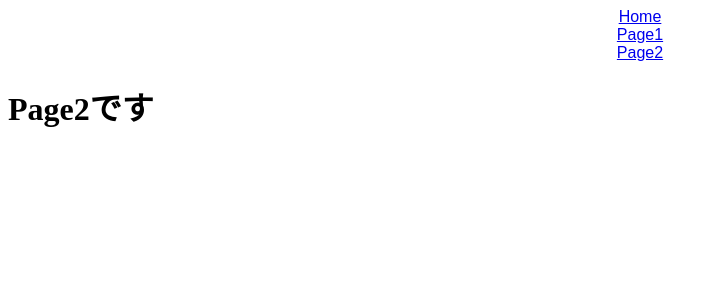
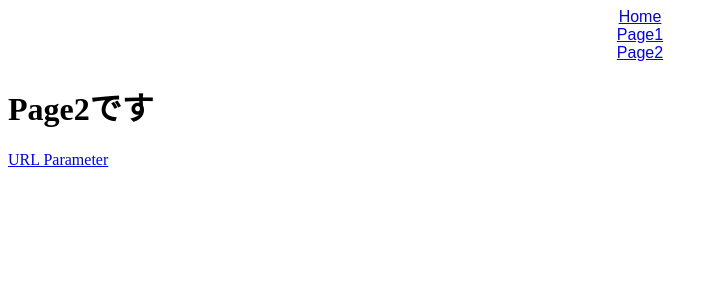
Before and after one commit to kazu-0226/react_router, a React (Create React App) app: page /page2 in a window 1280 px wide. Shown: the top 300 px of the page, without its empty margins (0-718 px from the left). Built offline with nearby package versions, Linux system fonts and the light colour scheme.

Commit message:
パスパラメータ

```diff
--- a/src/Page2.jsx
+++ b/src/Page2.jsx
@@ -1,7 +1,10 @@
+import { Link } from "react-router-dom";
+
 export const Page2 = () => {
   return (
     <div>
       <h1>Page2です</h1>
+      <Link to="/page2/99"> URL Parameter</Link>
     </div>
   );
 };
--- /dev/null
+++ b/src/UrlParameter.jsx
@@ -0,0 +1,11 @@
+import { useParams } from "react-router-dom";
+
+export const UrlParameter = () => {
+  const { id } = useParams();
+  return (
+    <div>
+      <h1>UrlParameterです</h1>
+      <p>パラメーターは {id} です</p>
+    </div>
+  );
+};
--- /dev/null
+++ b/src/router/Page2Routes.jsx
@@ -0,0 +1,15 @@
+import { Page2 } from "../Page2";
+import { UrlParameter } from "../UrlParameter";
+
+export const Page2Routes = [
+  {
+    path: "/",
+    exact: true,
+    children: <Page2 />
+  },
+  {
+    path: "/:id",
+    exact: false,
+    children: <UrlParameter />
+  }
+];
--- a/src/router/Router.jsx
+++ b/src/router/Router.jsx
@@ -1,7 +1,8 @@
 import { Switch, Route } from "react-router-dom";
 import { Home } from "../Home";
 import { Page2 } from "../Page2";
-import { Page1Routes } from "./Page1Route";
+import { Page1Routes } from "./Page1Routes";
+import { Page2Routes } from "./Page2Routes";
 
 export const Router = () => {
   return (
@@ -25,9 +26,22 @@
           </Switch>
         )}
       />
-      <Route path="/page2">
-        <Page2 />
-      </Route>
+      <Route
+        path="/page2"
+        render={({ match: { url } }) => (
+          <Switch>
+            {Page2Routes.map((route) => (
+              <Route
+                key={route.path}
+                exact={route.exact}
+                path={`${url}${route.path}`}
+              >
+                {route.children}
+              </Route>
+            ))}
+          </Switch>
+        )}
+      />
     </Switch>
   );
 };
```
Also changed, not shown: src/router/Page1Routes.jsx (renamed from src/router/Page1Route.jsx).
